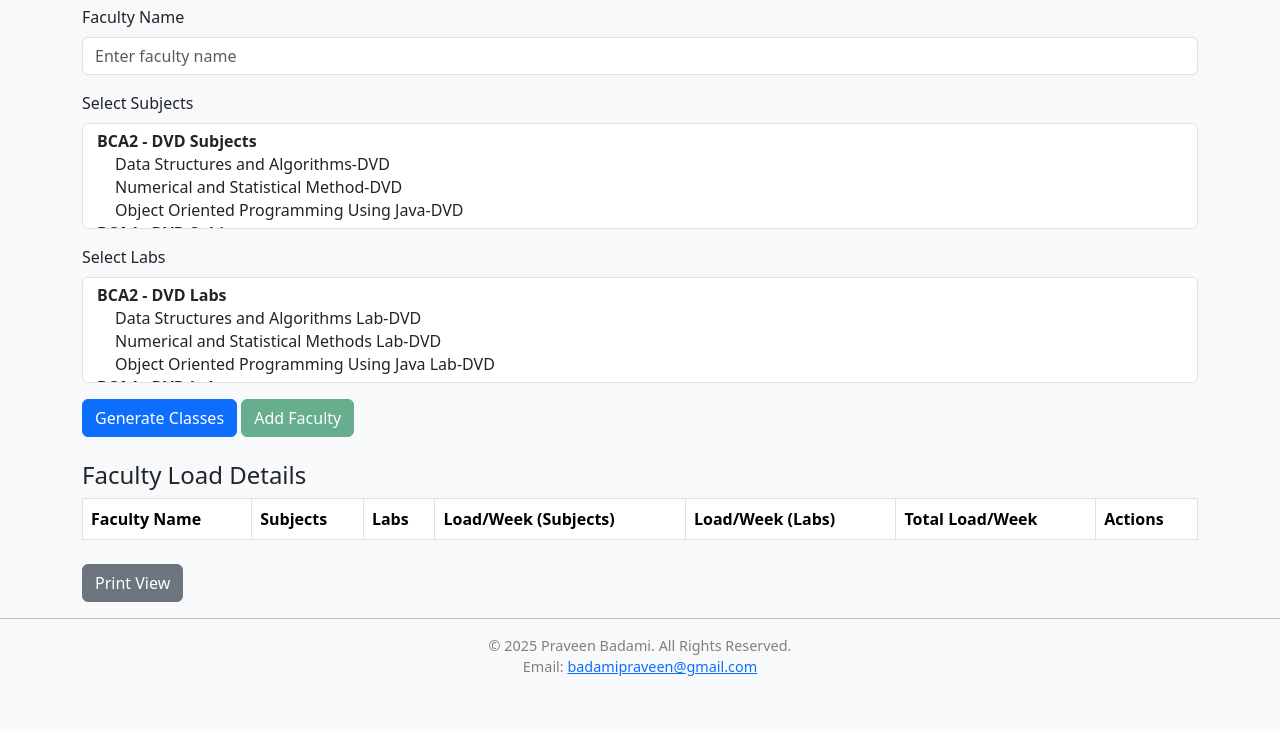
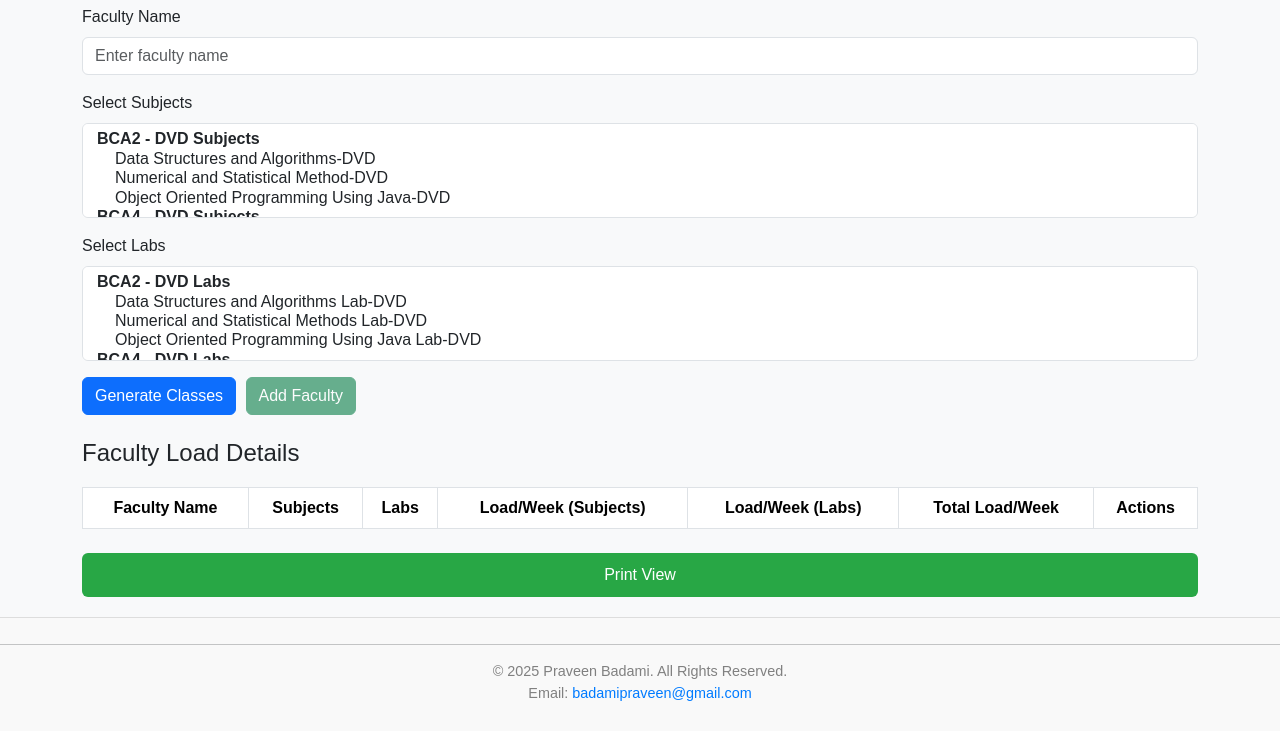
Before and after one commit to praveebjp123/Facultyload, a plain HTML site: page index.html in a window 1280 px wide. Shown: the part 115-846 px from the top of the page. Before the commit the page ends 809 px from the top, so only its background shows below. Drawn offline with nearby package versions, Linux system fonts and the light colour scheme.

Commit message:
styles.css

```diff
--- a/styles.css
+++ b/styles.css
@@ -1,9 +1,41 @@
 body {
+    font-family: Arial, sans-serif;
     background-color: #f8f9fa;
 }
-h1 {
-    color: #343a40;
+
+table {
+    width: 100%;
+    margin-top: 20px;
 }
-table {
-    background-color: #ffffff;
+
+th, td {
+    text-align: center;
 }
+
+button {
+    margin-right: 5px;
+}
+
+#printView {
+    width: 100%;
+    margin-top: 20px;
+    padding: 10px;
+    background-color: #28a745;
+    color: white;
+    font-size: 16px;
+    border: none;
+}
+.footer {
+    margin-top: 20px;
+    padding: 10px 0;
+    background-color: #f9f9f9;
+    border-top: 1px solid #ddd;
+    text-align: center;
+}
+.footer a {
+    color: #007bff;
+    text-decoration: none;
+}
+.footer a:hover {
+    text-decoration: underline;
+}
```
